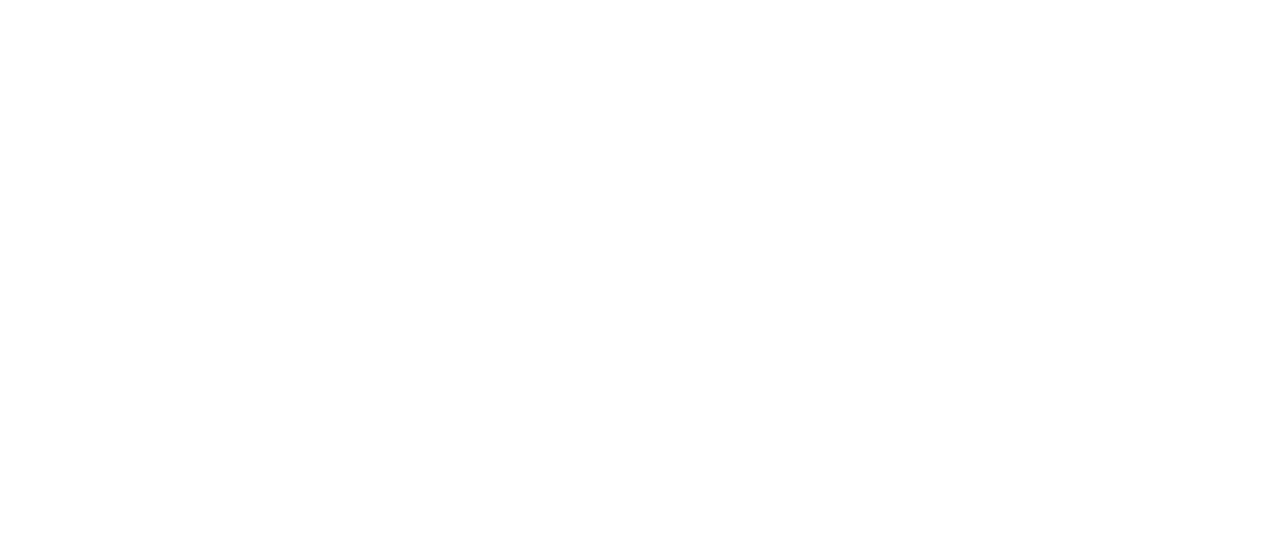
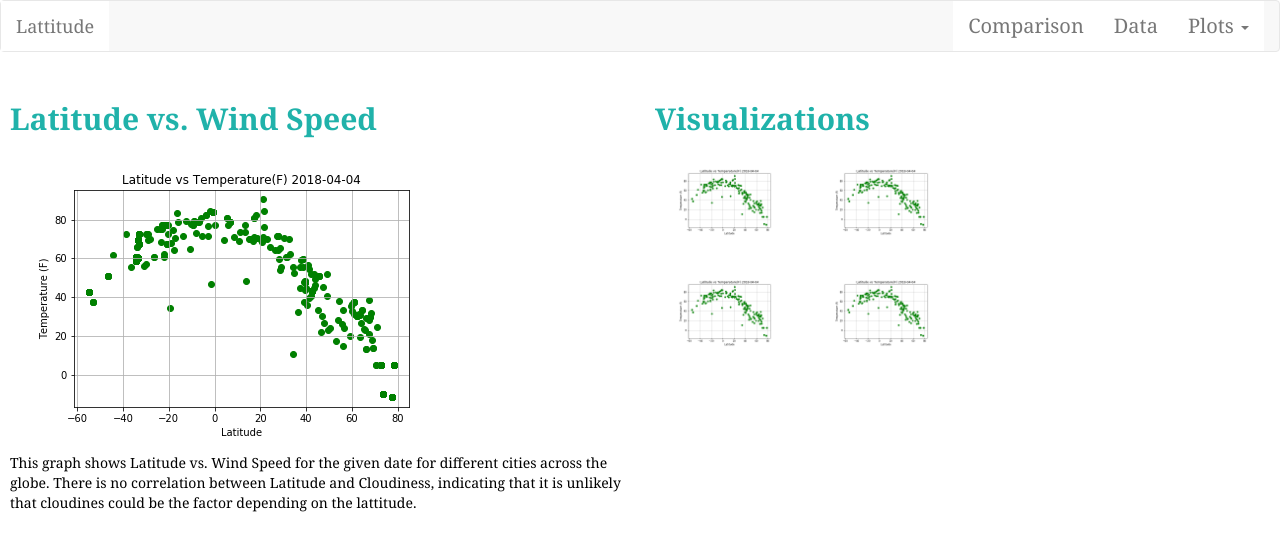
Before and after one commit to ankitagoel11/HTML-Webpages, a plain HTML site: page windspeed.html in a window 1280 px wide. Drawn offline with nearby package versions, Linux system fonts and the light colour scheme.

Commit message:
some corrections

```diff
--- a/windspeed.html
+++ b/windspeed.html
@@ -0,0 +1,96 @@
+<html>
+
+    <head>
+        <meta charset="utf-8">
+        <meta http-equiv="X-UA-Compatible" content="IE=edge">
+        <title>Windspeed</title>
+        <link rel="stylesheet" href="https://maxcdn.bootstrapcdn.com/bootstrap/3.3.6/css/bootstrap.min.css">
+        <link rel="stylesheet" href="style.css">
+        <script src="https://ajax.googleapis.com/ajax/libs/jquery/3.3.1/jquery.min.js"></script>
+        <script src="https://maxcdn.bootstrapcdn.com/bootstrap/3.3.7/js/bootstrap.min.js"></script>
+    </head>
+
+
+    <body>
+
+
+         <nav class="navbar navbar-default">
+    <div class="container-fluid">
+      <!-- Brand and toggle get grouped for better mobile display -->
+      <div class="navbar-header">
+        <button type="button" class="navbar-toggle collapsed" data-toggle="collapse" data-target="#bs-example-navbar-collapse-1" aria-expanded="false">
+        <span class="sr-only">Toggle navigation</span>
+        <span class="icon-bar"></span>
+        <span class="icon-bar"></span>
+        <span class="icon-bar"></span>
+      </button>
+        <a class="navbar-brand" href="index.html">Lattitude</a>
+      </div>
+
+      <!-- Collect the nav links, forms, and other content for toggling -->
+      <div class="collapse navbar-collapse" id="bs-example-navbar-collapse-1">
+        <ul class="nav navbar-nav navbar-right">
+          <li><a href="Comparison.html">Comparison</a></li>
+          <li><a href="datapage.html">Data</a></li>
+          <li class="dropdown">
+            <a href="#" class="dropdown-toggle" data-toggle="dropdown" role="button" aria-haspopup="true" aria-expanded="false">Plots <span class="caret"></span></a>
+            <ul class="dropdown-menu">
+              <li><a href="temperature.html">Lattitude - Temp</a></li>
+              <li><a href="humidity.html">Lattitude Vs. Humidity</a></li>
+              <li><a href="Cloudiness.html">Lattitude Vs. Cloudiness</a></li>
+
+              <li><a href="windspeed.html">Lattitude Vs. Windspeed</a></li>
+
+            </ul>
+          </li>
+        </ul>
+      </div>
+      <!-- /.navbar-collapse -->
+    </div>
+    <!-- /.container-fluid -->
+  </nav>
+
+    <div class="row" style=padding:10px;>
+            <div class="col-md-6 col-sm-12" style=background-color:white>
+              <h2 style=text-align:left>
+                Latitude vs. Wind Speed
+              </h2>
+              <img src="Latitide%20vs%20Temperature.png" alt="Latitude vs. Wind Speed">
+              <p>
+                  This graph shows Latitude vs. Wind Speed for the given date for different cities across the globe. There is no correlation between Latitude and Cloudiness, indicating that it is unlikely that cloudines could be the factor depending on the lattitude.
+              </p>
+            </div>
+
+
+        <div class="col-md-6 col-sm-12" style=background-color:white;>
+                    <h2>
+                      Visualizations
+                    </h2>
+
+                    <div class="row" style=padding:10px;>
+                        <div class="col-md-3 col-sm-6">
+                            <a href="temperature.html" align="left">
+                                <img src="Latitide vs Temperature.png" alt="Latitude vs. Temperature">
+                            </a>
+                        </div>
+                        <div class="col-md-3 col-sm-6">
+                            <a class="link" href="windspeed.html">
+                                    <img src="Latitide vs Temperature.png" alt="Latitude vs. Wind Speed">
+                            </a>
+                        </div>
+                    </div>
+                    <div class="row" style=padding:10px;>
+                        <div class="col-md-3 col-sm-6">
+                            <a class="link" href="Cloudiness.html">
+                                <img src="Latitide vs Temperature.png" alt="Latitude vs. Cloudiness">
+                            </a>
+                        </div>
+                        <div class="col-md-3 col-sm-6">
+                            <a class="link" href="humidity.html">
+                                <img src="Latitide vs Temperature.png" alt="Latitude vs. Humidity">
+                            </a>
+                        </div>
+                    </div>
+                </div>
+
+    </body>
```
Also changed, not shown: Cloudiness.html (+45 -0 lines), humidity.html (+51 -6 lines), temperature.html (+10 -11 lines).
